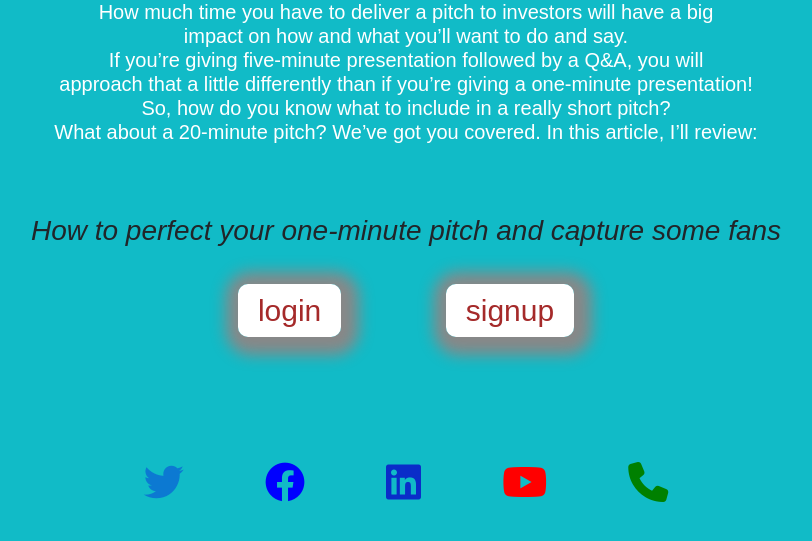
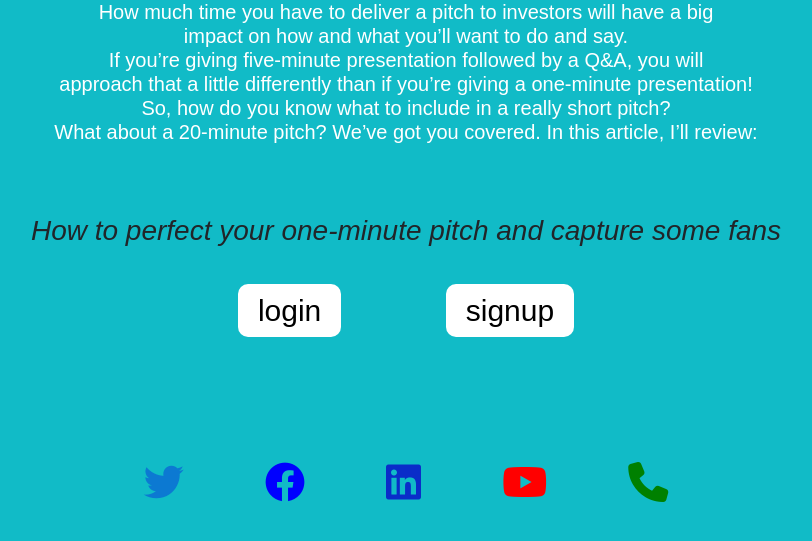
Before and after one commit to kiplangat01/One-minute-pitches, a Flask app: page / in a window 1280 px wide. Shown: the part 162-703 px from the top of the page, without its empty margins (234-1046 px from the left). Run offline with Flask 2, Linux system fonts and the light colour scheme; some libraries are stand-ins or nearby versions.

Commit message:
added mores stylings for the entire page

```diff
--- a/app/static/css/style.css
+++ b/app/static/css/style.css
@@ -53,8 +53,8 @@ footer{
 
 .route a{
     text-decoration: none;
-    color: brown;
-    box-shadow: 3px 3px 15px 15px #888888;
+    color: black;
+    /* box-shadow: 3px 3px 15px 15px #888888; */
     background-color: white;
     border-radius: 10px;
     padding: 10px;
--- a/app/templates/navbar.html
+++ b/app/templates/navbar.html
@@ -1,4 +1,3 @@
-
 
 <nav  class="navbar navbar-expand-lg text-right bg-light py-3 bg-dark">
     <div class="container">
```
